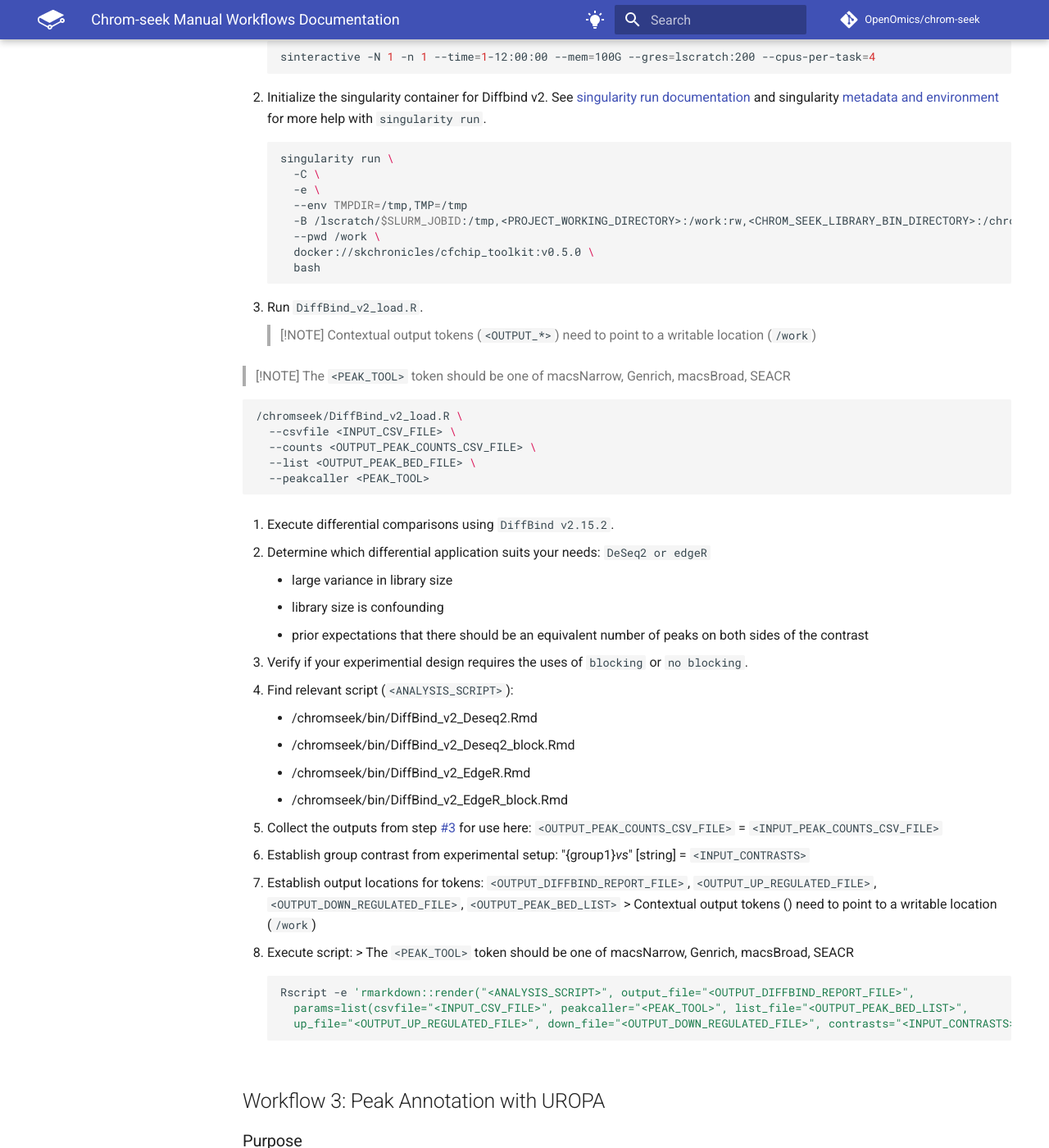
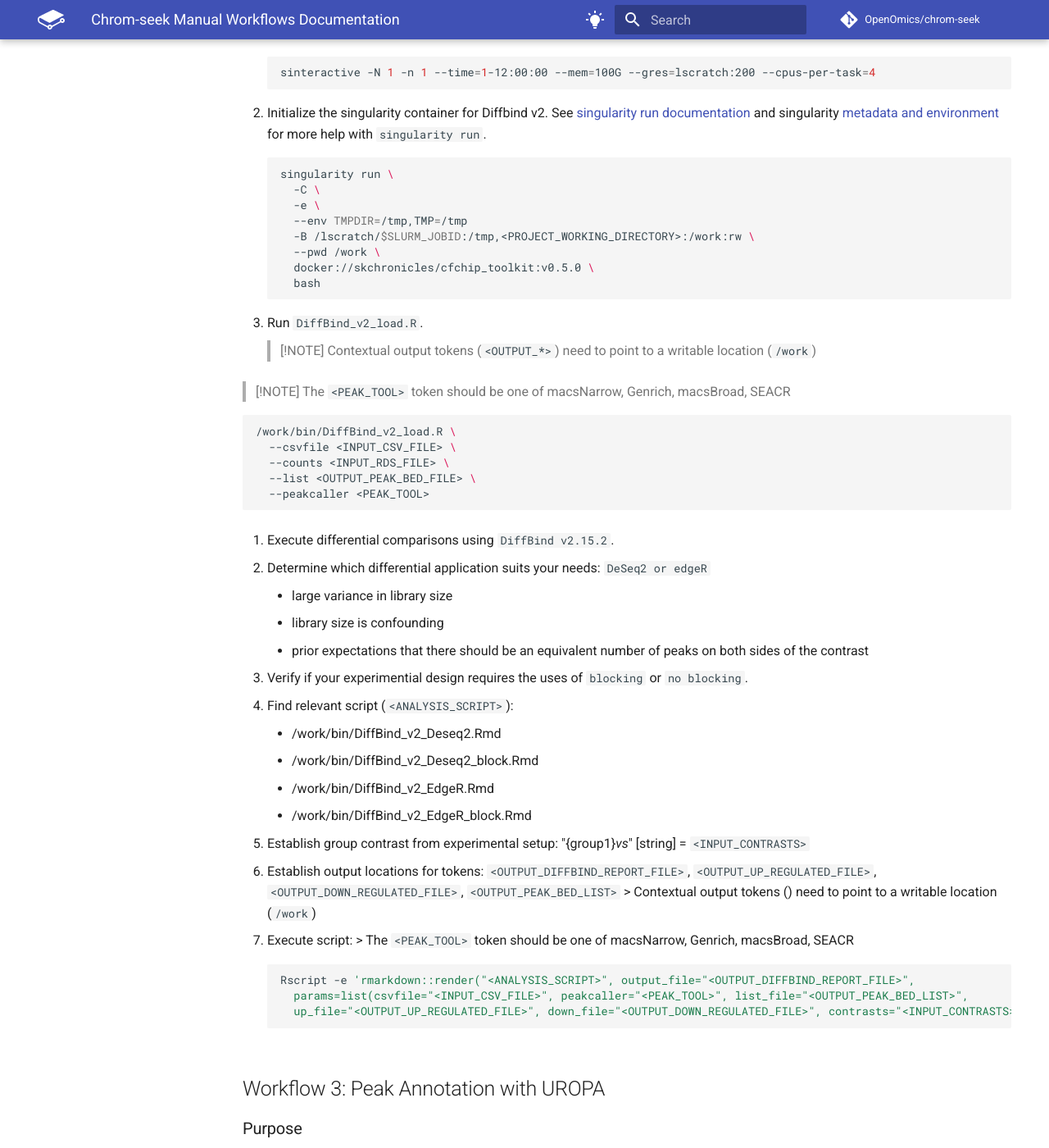
Before and after one commit to OpenOmics/chrom-seek, an MkDocs documentation site: the page built from docs/manual_workflows.md, in a window 1280 px wide and 1400 px high, scrolled down 2370 px. Shown: the whole window at 82% size. Built offline with MkDocs 1.6.1 and Material for MkDocs 9.7.7, drawn with Linux system fonts in a browser that asks for light colours; comment, search, counter and statistics services are not loaded; the version menu is left out; some of the changed text lies outside the part shown.

Commit message:
fix: remove seperate bin directory, change rds token label, remove uropa config

````diff
--- a/docs/manual_workflows.md
+++ b/docs/manual_workflows.md
@@ -59,11 +59,12 @@ Perform either quality control analysis or differential binding analysis using D
   ```
 2. Initialize the singularity container for Diffbind v2. See [singularity run documentation](https://docs.sylabs.io/guides/3.1/user-guide/cli/singularity_run.html) and singularity [metadata and environment guide](https://docs.sylabs.io/guides/3.7/user-guide/environment_and_metadata.html) for more help with `singularity run`.
   ```bash
+    working_dir=/data/OpenOmics/references/chrom-seek/docs
     singularity run \
       -C \
       -e \
       --env TMPDIR=/tmp,TMP=/tmp
-      -B /lscratch/$SLURM_JOBID:/tmp,<PROJECT_WORKING_DIRECTORY>:/work:rw,<CHROM_SEEK_LIBRARY_BIN_DIRECTORY>:/chromseek \
+      -B /lscratch/$SLURM_JOBID:/tmp,$working_dir$:/work:rw \
       --pwd /work \
       docker://skchronicles/cfchip_toolkit:v0.5.0 \
       bash
@@ -77,7 +78,7 @@ Perform either quality control analysis or differential binding analysis using D
   > The `<PEAK_TOOL>` token should be one of macsNarrow, Genrich, macsBroad, SEACR
 
   ```bash
-  Rscript -e 'rmarkdown::render("/chromseek/DiffBind_v2_QC.Rmd", output_file="/work/CUSTOM_DiffBindQC.html",
+  Rscript -e 'rmarkdown::render("/work/bin/DiffBind_v2_QC.Rmd", output_file="/work/CUSTOM_DiffBindQC.html",
               params=list(csvfile="<INPUT_CSV_FILE>", counts_bed="<OUTPUT_BED_FILE>",
               counts_csv="<OUTPUT_COUNTS_CSV_FILE>", peakcaller="<PEAK_TOOL>"))'
   ```
@@ -94,7 +95,7 @@ Perform either quality control analysis or differential binding analysis using D
     -C \
     -e \
     --env TMPDIR=/tmp,TMP=/tmp
-    -B /lscratch/$SLURM_JOBID:/tmp,<PROJECT_WORKING_DIRECTORY>:/work:rw,<CHROM_SEEK_LIBRARY_BIN_DIRECTORY>:/chromseek \
+    -B /lscratch/$SLURM_JOBID:/tmp,<PROJECT_WORKING_DIRECTORY>:/work:rw \
     --pwd /work \
     docker://skchronicles/cfchip_toolkit:v0.5.0 \
     bash
@@ -107,9 +108,9 @@ Perform either quality control analysis or differential binding analysis using D
   > The `<PEAK_TOOL>` token should be one of macsNarrow, Genrich, macsBroad, SEACR
 
   ```bash
-  /chromseek/DiffBind_v2_load.R \
+  /work/bin/DiffBind_v2_load.R \
     --csvfile <INPUT_CSV_FILE> \
-    --counts <OUTPUT_PEAK_COUNTS_CSV_FILE> \
+    --counts <INPUT_RDS_FILE> \
     --list <OUTPUT_PEAK_BED_FILE> \
     --peakcaller <PEAK_TOOL>
   ```
@@ -124,19 +125,17 @@ Perform either quality control analysis or differential binding analysis using D
    2. Verify if your experimential design requires the uses of `blocking` or `no blocking`.
 
    3. Find relevant script (`<ANALYSIS_SCRIPT>`):
-     - /chromseek/bin/DiffBind_v2_Deseq2.Rmd
-     - /chromseek/bin/DiffBind_v2_Deseq2_block.Rmd
-     - /chromseek/bin/DiffBind_v2_EdgeR.Rmd
-     - /chromseek/bin/DiffBind_v2_EdgeR_block.Rmd
+     - /work/bin/DiffBind_v2_Deseq2.Rmd
+     - /work/bin/DiffBind_v2_Deseq2_block.Rmd
+     - /work/bin/DiffBind_v2_EdgeR.Rmd
+     - /work/bin/DiffBind_v2_EdgeR_block.Rmd
 
-   4. Collect the outputs from step #3 for use here: `<OUTPUT_PEAK_COUNTS_CSV_FILE>` = `<INPUT_PEAK_COUNTS_CSV_FILE>`
+   4. Establish group contrast from experimental setup: "{group1}_vs_{group2}" [string] = `<INPUT_CONTRASTS>`
 
-   5. Establish group contrast from experimental setup: "{group1}_vs_{group2}" [string] = `<INPUT_CONTRASTS>`
-
-   6. Establish output locations for tokens: `<OUTPUT_DIFFBIND_REPORT_FILE>`, `<OUTPUT_UP_REGULATED_FILE>`, `<OUTPUT_DOWN_REGULATED_FILE>`, `<OUTPUT_PEAK_BED_LIST>`
+   5. Establish output locations for tokens: `<OUTPUT_DIFFBIND_REPORT_FILE>`, `<OUTPUT_UP_REGULATED_FILE>`, `<OUTPUT_DOWN_REGULATED_FILE>`, `<OUTPUT_PEAK_BED_LIST>`
       > Contextual output tokens (<OUTPUT_*>) need to point to a writable location (`/work`)
 
-   7. Execute script:
+   6. Execute script:
       > The `<PEAK_TOOL>` token should be one of macsNarrow, Genrich, macsBroad, SEACR
 
       ```bash
@@ -197,29 +196,6 @@ The UROPA config file supports various annotation priorities:
 
 See [UROPA manual](https://uropa-manual.readthedocs.io/) for more information.
 
-### Example Configuration
-```json
-{
-  "queries": [
-    {
-      "feature": "gene",
-      "feature.anchor": "start",
-      "distance": 3000,
-      "strand": "same"
-    },
-    {
-      "feature": "gene",
-      "feature.anchor": "start",
-      "distance": 10000,
-      "strand": "same"
-    }
-  ],
-  "priority": "True",
-  "gtf": "<GTF_FILE>",
-  "bed": "<PEAK_FILE>"
-}
-```
-
 ## Workflow 4: Merging Annotations with Differential Results
 
 ### Purpose
@@ -241,7 +217,7 @@ Combine differential binding results from DiffBind with gene annotations from UR
   > Contextual output tokens (`<OUTPUT_*>`) need to point to a writable location (/work)
 
   ```bash
-  python /chromseek/merge_diffbind_uropa.py \
+  python /work/bin/merge_diffbind_uropa.py \
     --diffbind <DIFFBIND_CSV_FILE> \
     --uropa <UROPA_FINAL_HITS> \
     --fdr <FDR_THRESHOLD> \
````
